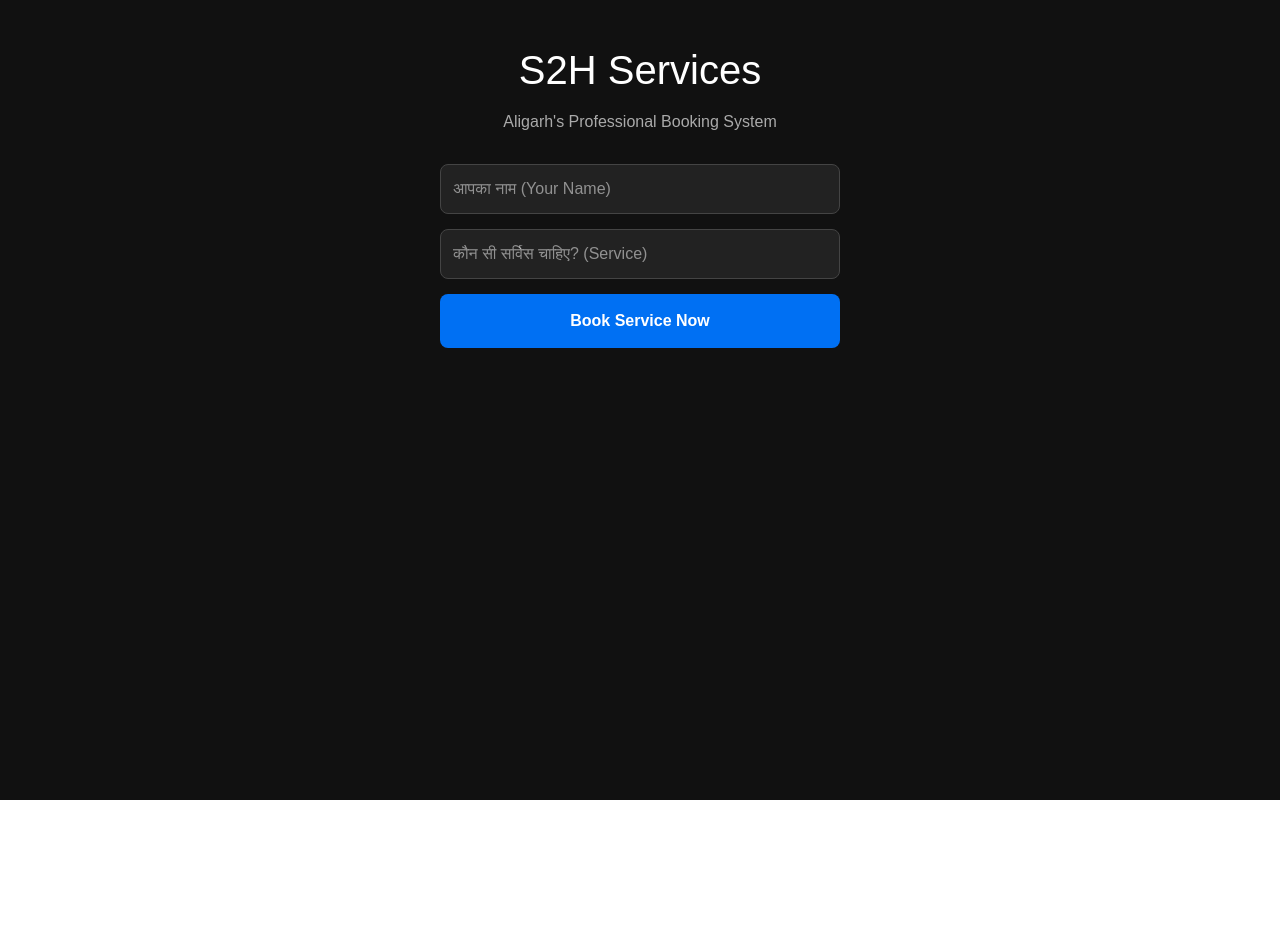
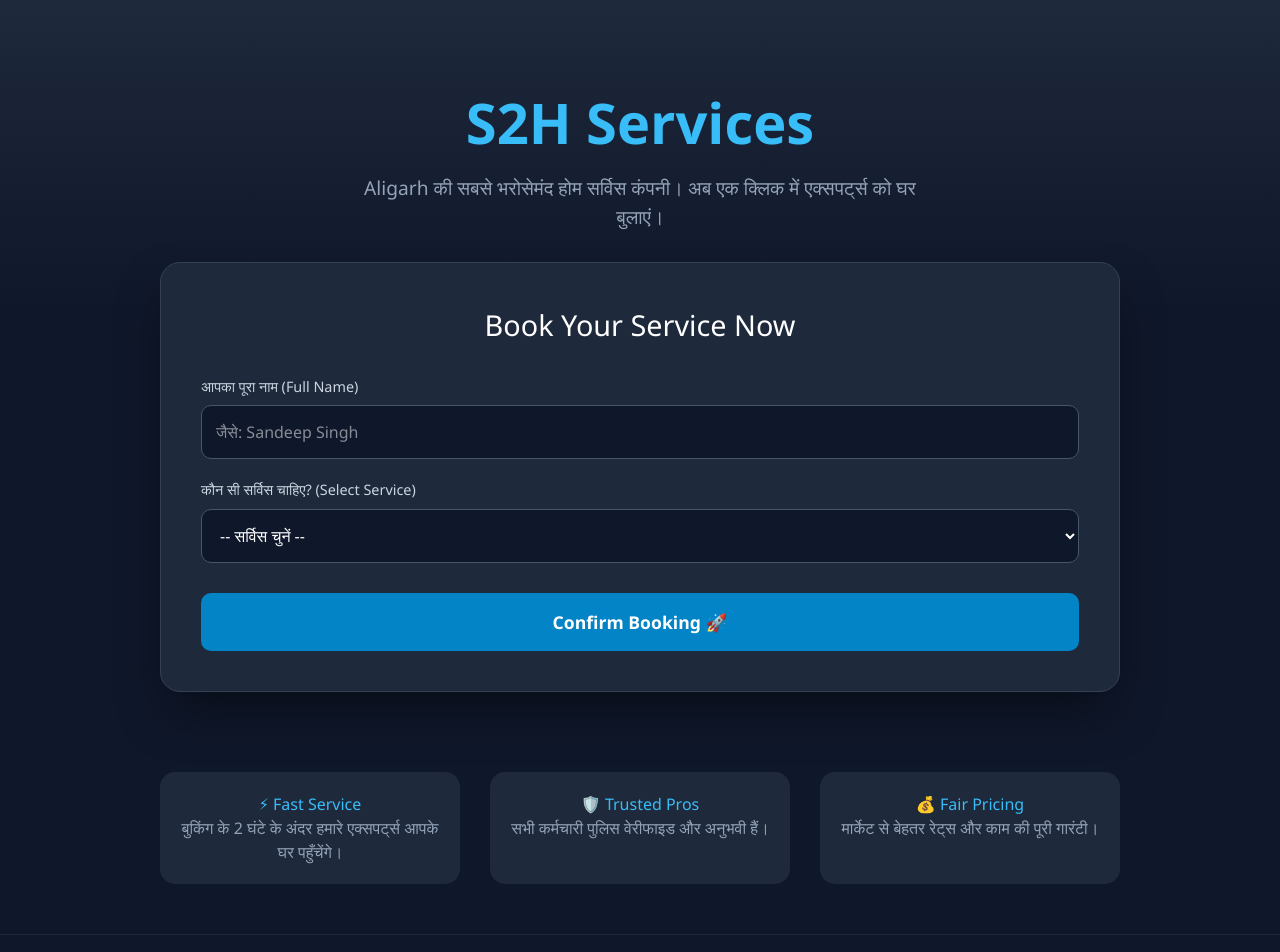
Before and after one commit to Sandeep28-ctrl/s2h-aligarh, a Next.js app in the folder frontend/: page / in a window 1280 px wide. Shown: the top 952 px of the page. Before the commit the page ends 800 px from the top, so only its background shows below. Built offline with nearby package versions, Linux system fonts and the light colour scheme.

Commit message:
Updated Professional Home Page Design

```diff
--- a/frontend/app/page.tsx
+++ b/frontend/app/page.tsx
@@ -15,9 +15,7 @@ export default function Home() {
     };
 
     try {
-      // प्रोफेशनल तरीका: सीधा Render का लिंक इस्तेमाल करना ताकि कोई गड़बड़ न हो
       const apiURL = "https://s2h-aligarh.onrender.com";
-
       const response = await fetch(`${apiURL}/book`, {
         method: "POST",
         headers: { "Content-Type": "application/json" },
@@ -27,70 +25,104 @@ export default function Home() {
       const data = await response.json();
 
       if (data.success || response.ok) {
-        alert("🎉 Success: " + (data.message || "Booking Saved Successfully!"));
+        alert("🎉 बधाई! आपकी बुकिंग सुरक्षित हो गई है। हम जल्द ही आपसे संपर्क करेंगे।");
         (e.target as HTMLFormElement).reset();
       } else {
-        alert("❌ Error: " + data.message);
+        alert("❌ एरर: " + data.message);
       }
     } catch (error) {
-      console.error("Connection Error:", error);
-      alert("Backend से कनेक्शन नहीं हो पाया! कृपया जांचें कि Render पर सर्वर चालू है या नहीं।");
+      alert("कनेक्शन एरर! कृपया इंटरनेट चेक करें।");
     } finally {
       setLoading(false);
     }
   };
 
   return (
-    <div style={{
-      padding: "40px",
-      fontFamily: "sans-serif",
-      backgroundColor: "#111",
-      color: "white",
-      minHeight: "100vh",
-      display: "flex",
-      flexDirection: "column",
-      alignItems: "center"
-    }}>
-      <div style={{ maxWidth: "400px", width: "100%", textAlign: "center" }}>
-        <h1 style={{ fontSize: "2.5rem", marginBottom: "10px" }}>S2H Services</h1>
-        <p style={{ color: "#aaa", marginBottom: "30px" }}>Aligarh's Professional Booking System</p>
+    <div style={{ fontFamily: "'Segoe UI', Tahoma, Geneva, Verdana, sans-serif", backgroundColor: "#0f172a", color: "white", minHeight: "100vh" }}>
 
-        <form onSubmit={handleSubmit} style={{ display: "flex", flexDirection: "column", gap: "15px" }}>
+      {/* Header / Hero Section */}
+      <header style={{ padding: "80px 20px", textAlign: "center", background: "linear-gradient(to bottom, #1e293b, #0f172a)" }}>
+        <h1 style={{ fontSize: "3.5rem", fontWeight: "bold", marginBottom: "10px", color: "#38bdf8" }}>S2H Services</h1>
+        <p style={{ fontSize: "1.2rem", color: "#94a3b8", maxWidth: "600px", margin: "0 auto" }}>
+          Aligarh की सबसे भरोसेमंद होम सर्विस कंपनी। अब एक क्लिक में एक्सपर्ट्स को घर बुलाएं।
+        </p>
+      </header>
+
+      <main style={{ maxWidth: "1000px", margin: "-50px auto 50px", padding: "0 20px" }}>
+
+        {/* Booking Form Card */}
+        <section style={{ backgroundColor: "#1e293b", padding: "40px", borderRadius: "20px", boxShadow: "0 25px 50px -12px rgba(0,0,0,0.5)", border: "1px solid #334155" }}>
+          <h2 style={{ textAlign: "center", marginBottom: "30px", fontSize: "1.8rem" }}>Book Your Service Now</h2>
+
+          <form onSubmit={handleSubmit} style={{ display: "grid", gap: "20px" }}>
+            <div style={{ display: "flex", flexDirection: "column", gap: "8px" }}>
+              <label style={{ color: "#cbd5e1", fontSize: "0.9rem" }}>आपका पूरा नाम (Full Name)</label>
               <input
                 name="name"
                 type="text"
-            placeholder="आपका नाम (Your Name)"
-            style={{ padding: "12px", borderRadius: "8px", border: "1px solid #444", backgroundColor: "#222", color: "white" }}
+                placeholder="जैसे: Sandeep Singh"
+                style={{ padding: "14px", borderRadius: "10px", border: "1px solid #475569", backgroundColor: "#0f172a", color: "white", outline: "none" }}
                 required
               />
+            </div>
 
-          <input
+            <div style={{ display: "flex", flexDirection: "column", gap: "8px" }}>
+              <label style={{ color: "#cbd5e1", fontSize: "0.9rem" }}>कौन सी सर्विस चाहिए? (Select Service)</label>
+              <select
                 name="service"
-            type="text"
-            placeholder="कौन सी सर्विस चाहिए? (Service)"
-            style={{ padding: "12px", borderRadius: "8px", border: "1px solid #444", backgroundColor: "#222", color: "white" }}
+                style={{ padding: "14px", borderRadius: "10px", border: "1px solid #475569", backgroundColor: "#0f172a", color: "white", outline: "none" }}
                 required
-          />
+              >
+                <option value="">-- सर्विस चुनें --</option>
+                <option value="House Cleaning">House Cleaning (घर की सफाई)</option>
+                <option value="AC Repair">AC Repair & Service</option>
+                <option value="Electrician">Electrician (बिजली का काम)</option>
+                <option value="Plumbing">Plumbing (नल का काम)</option>
+                <option value="Other">Other (अन्य)</option>
+              </select>
+            </div>
 
             <button
               type="submit"
               disabled={loading}
               style={{
-              padding: "15px",
-              backgroundColor: loading ? "#444" : "#0070f3",
+                padding: "16px",
+                backgroundColor: loading ? "#475569" : "#0284c7",
                 color: "white",
                 border: "none",
-              borderRadius: "8px",
-              fontSize: "1rem",
+                borderRadius: "10px",
+                fontSize: "1.1rem",
                 fontWeight: "bold",
                 cursor: loading ? "not-allowed" : "pointer",
-              transition: "0.3s"
+                transition: "all 0.3s ease",
+                marginTop: "10px"
               }}
             >
-            {loading ? "Booking Process हो रही है..." : "Book Service Now"}
+              {loading ? "Processing..." : "Confirm Booking 🚀"}
             </button>
           </form>
+        </section>
+
+        {/* Features Section */}
+        <section style={{ marginTop: "80px", display: "grid", gridTemplateColumns: "repeat(auto-fit, minmax(250px, 1fr))", gap: "30px", textAlign: "center" }}>
+          <div style={{ padding: "20px", background: "#1e293b", borderRadius: "15px" }}>
+            <h3 style={{ color: "#38bdf8" }}>⚡ Fast Service</h3>
+            <p style={{ color: "#94a3b8" }}>बुकिंग के 2 घंटे के अंदर हमारे एक्सपर्ट्स आपके घर पहुँचेंगे।</p>
           </div>
+          <div style={{ padding: "20px", background: "#1e293b", borderRadius: "15px" }}>
+            <h3 style={{ color: "#38bdf8" }}>🛡️ Trusted Pros</h3>
+            <p style={{ color: "#94a3b8" }}>सभी कर्मचारी पुलिस वेरीफाइड और अनुभवी हैं।</p>
+          </div>
+          <div style={{ padding: "20px", background: "#1e293b", borderRadius: "15px" }}>
+            <h3 style={{ color: "#38bdf8" }}>💰 Fair Pricing</h3>
+            <p style={{ color: "#94a3b8" }}>मार्केट से बेहतर रेट्स और काम की पूरी गारंटी।</p>
+          </div>
+        </section>
+      </main>
+
+      <footer style={{ textAlign: "center", padding: "40px", color: "#64748b", borderTop: "1px solid #1e293b" }}>
+        © 2026 S2H Services Aligarh. All rights reserved.
+      </footer>
     </div>
   );
 }
```
Lines whose indentation alone changed are shown as unchanged.
